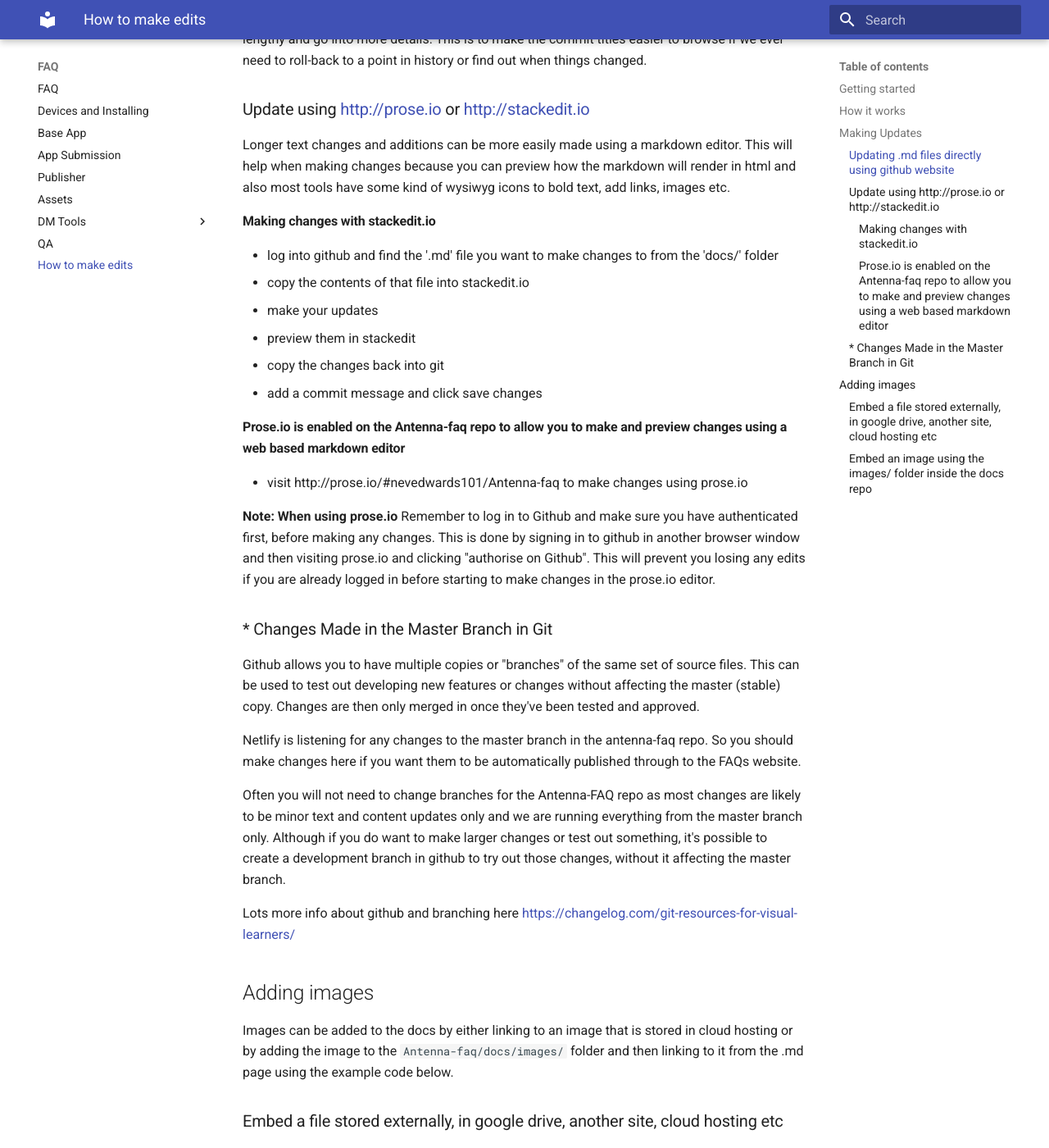
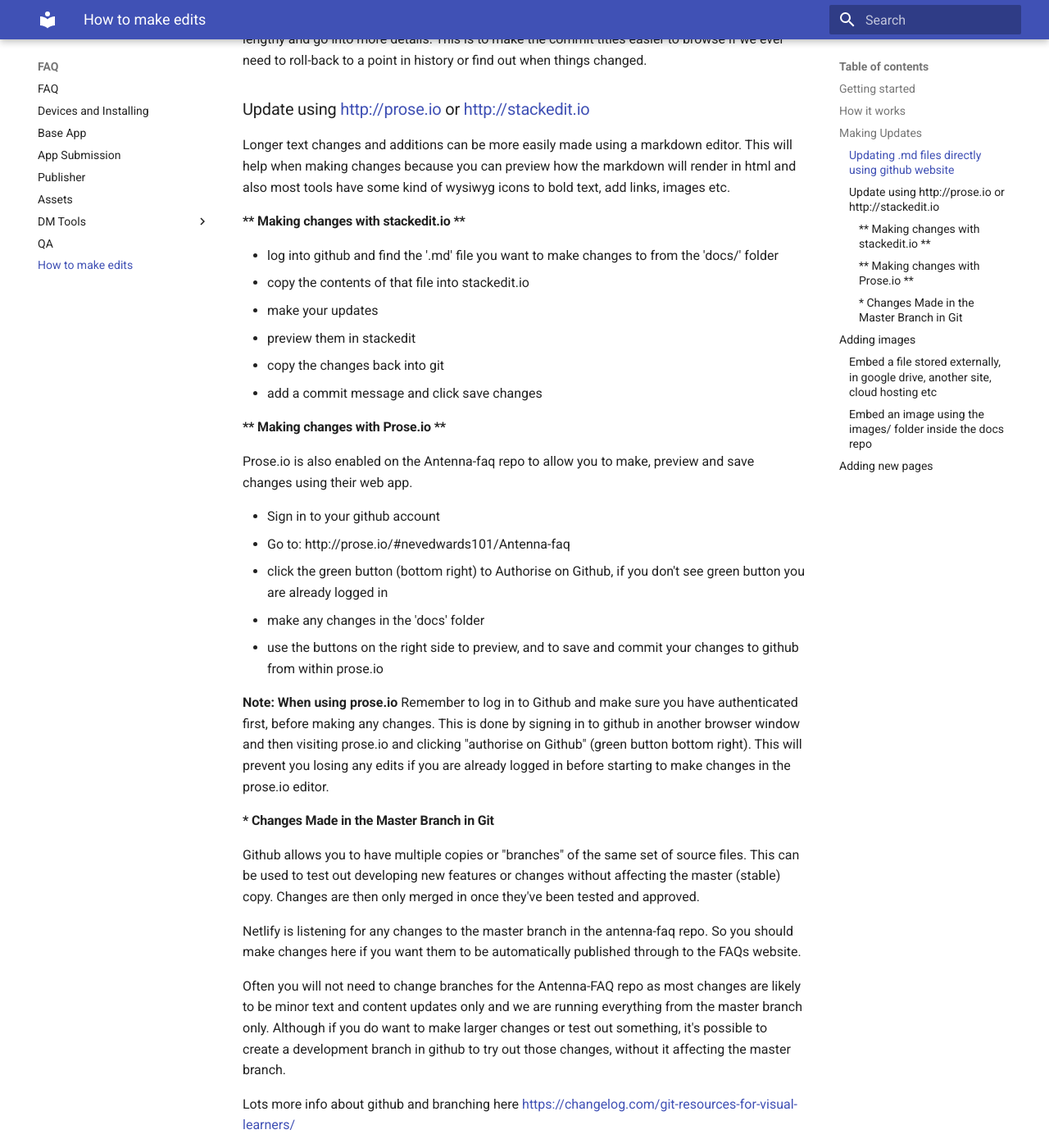
Before and after one commit to denovo/Antenna-faq, an MkDocs documentation site: the page built from docs/editing_how_to.md, in a window 1280 px wide and 1400 px high, scrolled down 1818 px. Shown: the whole window at 82% size. Built offline with MkDocs 1.6.1 and Material for MkDocs 9.7.7, drawn with Linux system fonts in a browser that asks for light colours; old or Windows-style settings are respelled for this version of MkDocs; some of the changed text lies outside the part shown.

Commit message:
update docs to add editing info for using prose.io

```diff
--- a/docs/editing_how_to.md
+++ b/docs/editing_how_to.md
@@ -50,7 +50,7 @@
 
 Longer text changes and additions can be more easily made using a markdown editor. This will help when making changes because you can preview how the markdown will render in html and also most tools have some kind of wysiwyg icons to bold text, add links, images etc.
 
-#### Making changes with stackedit.io
+#### ** Making changes with stackedit.io **
 
 + log into github and find the '.md' file you want to make changes to from the 'docs/' folder
 + copy the contents of that file into stackedit.io
@@ -59,15 +59,21 @@
 + copy the changes back into git
 + add a commit message and click save changes
 
-#### Prose.io is enabled on the Antenna-faq repo to allow you to make and preview changes using a web based markdown editor
+#### ** Making changes with Prose.io **
+Prose.io is also enabled on the Antenna-faq repo to allow you to make, preview and save changes using their web app.
 
-- visit http://prose.io/#nevedwards101/Antenna-faq to make changes using prose.io
++ Sign in to your github account
++ Go to: http://prose.io/#nevedwards101/Antenna-faq
++ click the green button (bottom right) to Authorise on Github, if you don't see green button you are already logged in
++ make any changes in the 'docs' folder
++ use the buttons on the right side to preview, and to save and commit your changes to github from within prose.io
 
 **Note: When using prose.io**
-Remember to log in to Github and make sure you have authenticated first, before making any changes. This is done by signing in to github in another browser window and then visiting prose.io and clicking "authorise on Github".
+Remember to log in to Github and make sure you have authenticated first, before making any changes.
+This is done by signing in to github in another browser window and then visiting prose.io and clicking "authorise on Github" (green button bottom right).
 This will prevent you losing any edits if you are already logged in before starting to make changes in the prose.io editor.
 
-### * Changes Made in the Master Branch in Git
+#### * Changes Made in the Master Branch in Git
 Github allows you to have multiple copies or "branches" of the same set of source files. This can be used to test out developing new features or changes without affecting the master (stable) copy. Changes are then only merged in once they've been tested and approved.
 
 Netlify is listening for any changes to the master branch in the antenna-faq repo. So you should make changes here if you want them to be automatically published through to the FAQs website.
@@ -90,3 +96,7 @@
 ### Embed an image using the images/ folder inside the docs repo
     ![Antenna International logo](/images/Antenna-horizontal-All-aligned.jpg)
 The text inside the square brackets `[` is the alt text for the image and the url inside the curved brackets is the url path to the image filename **relative to the current folder** of the .md file you want to add the image to.
+
+## Adding new pages
+
+To do
```
